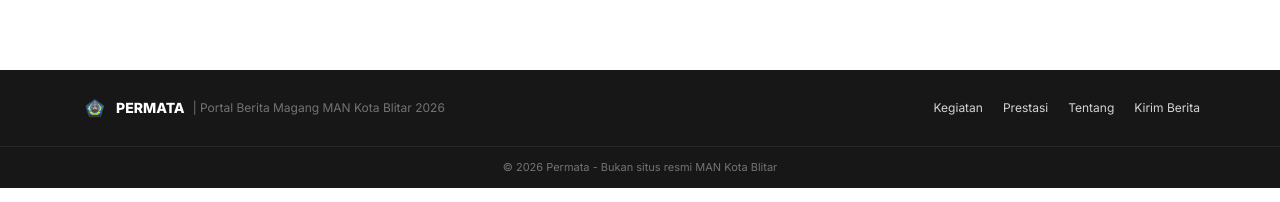
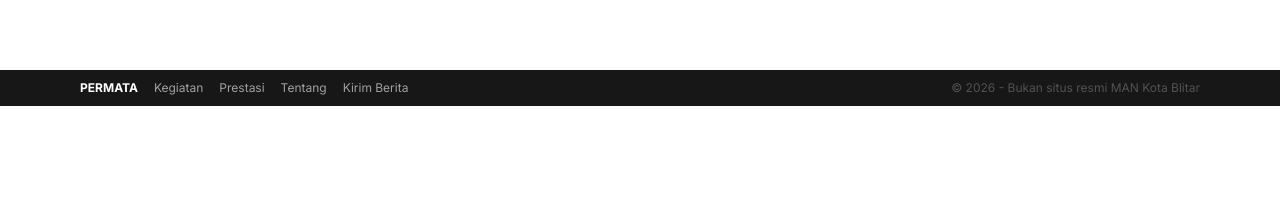
Before and after one commit to demile02/permata, an Astro site: page / in a window 1280 px wide. Shown: the part 595-797 px from the top of the page. Built offline with nearby package versions, Linux system fonts and the light colour scheme; Astro itself is replaced by a stand-in of ours; no server answers; the database is empty.

Commit message:
Footer super ramping: 1 baris

```diff
--- a/src/layouts/Layout.astro
+++ b/src/layouts/Layout.astro
@@ -74,22 +74,14 @@ const loggedIn = isLoggedIn(Astro.request.headers.get('cookie'));
     <slot />
   </main>
 
-  <footer class="bg-neutral-900 text-neutral-300 mt-12">
-    <div class="max-w-6xl mx-auto px-4 py-6 flex flex-col sm:flex-row sm:items-center gap-4 text-sm">
-      <div class="flex items-center gap-2">
-        <img src="/logo-man.png" alt="Logo" class="w-7 h-7 object-contain" />
-        <span class="text-white font-extrabold">PERMATA</span>
-        <span class="text-neutral-500 text-xs hidden sm:inline">| Portal Berita Magang MAN Kota Blitar 2026</span>
-      </div>
-      <div class="flex flex-wrap gap-x-5 gap-y-1 sm:ml-auto text-xs">
-        <a href="/?kategori=kegiatan" class="hover:text-white transition">Kegiatan</a>
-        <a href="/?kategori=prestasi" class="hover:text-white transition">Prestasi</a>
-        <a href="/tentang" class="hover:text-white transition">Tentang</a>
-        <a href="/kirim" class="hover:text-white transition">Kirim Berita</a>
-      </div>
-    </div>
-    <div class="border-t border-neutral-800 text-center text-[11px] py-3 text-neutral-500 px-4">
-      &copy; {new Date().getFullYear()} Permata - Bukan situs resmi MAN Kota Blitar
+  <footer class="bg-neutral-900 text-neutral-400 mt-12">
+    <div class="max-w-6xl mx-auto px-4 py-2.5 flex flex-wrap items-center gap-x-4 gap-y-1 text-xs">
+      <span class="text-white font-bold">PERMATA</span>
+      <a href="/?kategori=kegiatan" class="hover:text-white transition">Kegiatan</a>
+      <a href="/?kategori=prestasi" class="hover:text-white transition">Prestasi</a>
+      <a href="/tentang" class="hover:text-white transition">Tentang</a>
+      <a href="/kirim" class="hover:text-white transition">Kirim Berita</a>
+      <span class="sm:ml-auto text-neutral-600">&copy; 2026 - Bukan situs resmi MAN Kota Blitar</span>
     </div>
   </footer>
 </body>
```
